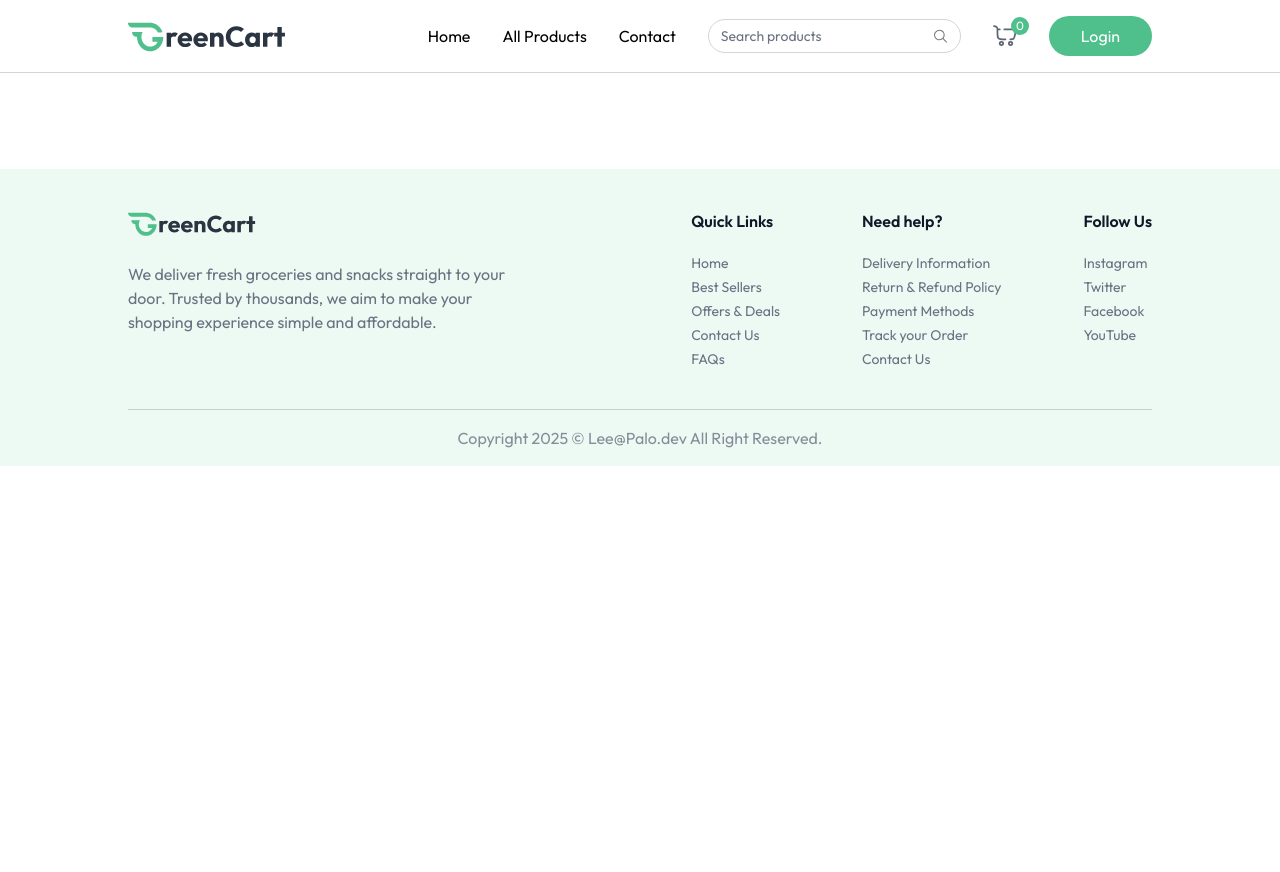
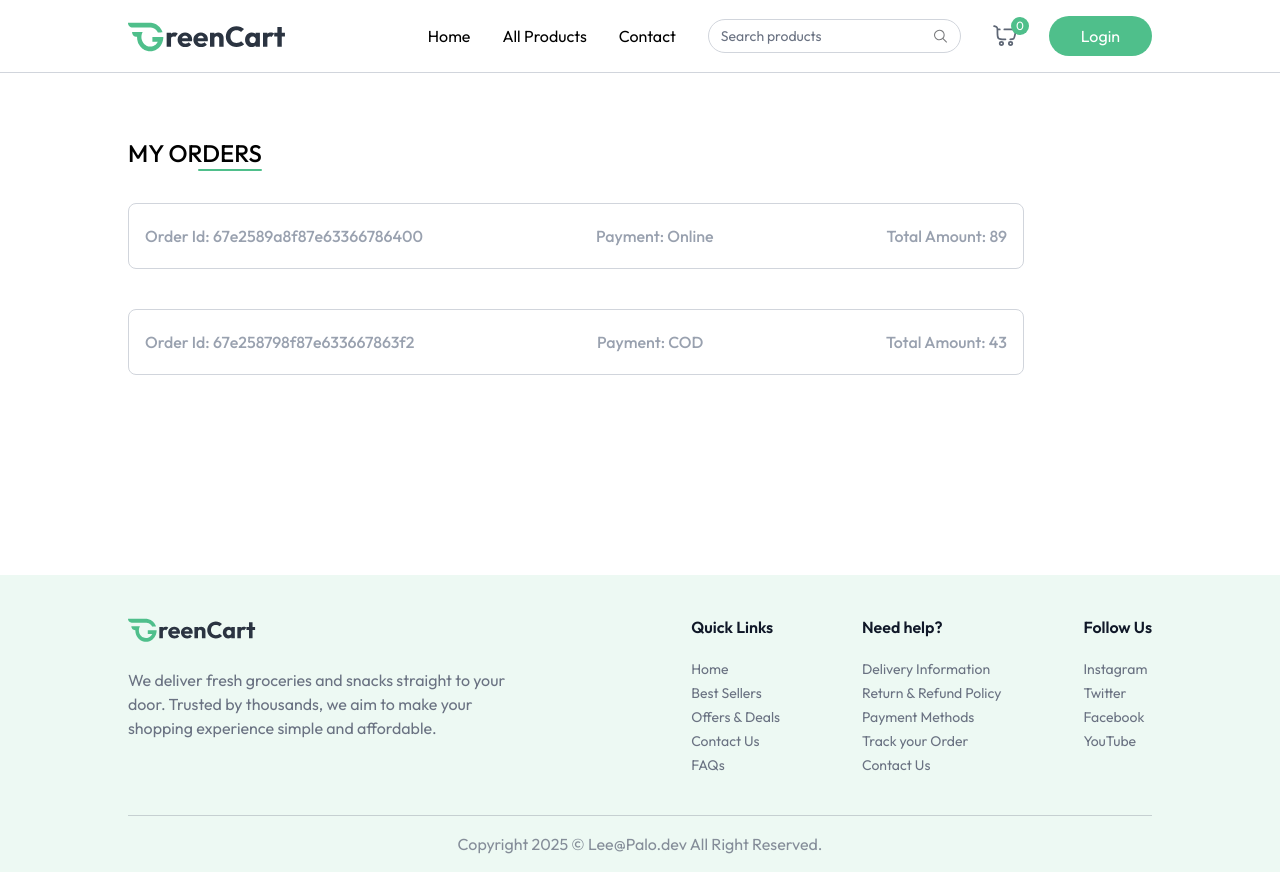
Before and after one commit to leemutai/GreenGro, a React (Vite) app in the folder client/: page /my-orders in a window 1280 px wide. Before the commit the page ends 800 px from the top, so only its background shows below. Built offline with nearby package versions, Linux system fonts and the light colour scheme.

Commit message:
Fixed: Display dummy orders correctly on MyOrders page - Replaced incorrect use of dummyAddress with dummyOrders - Updated MyOrders component to load and display sample order data

```diff
--- a/client/src/App.jsx
+++ b/client/src/App.jsx
@@ -11,6 +11,7 @@
 import ProductDetails from "./pages/ProductDetails";
 import Cart from "./pages/Cart";
 import AddAddress from "./pages/AddAddress";
+import MyOrders from "./pages/MyOrders";
 
 const App = () => {
   const isSellerPath = useLocation().pathname.includes("/seller");
@@ -33,6 +34,7 @@
           <Route path="/products/:category/:id" element={<ProductDetails />} />
           <Route path="/cart" element={<Cart />} />
           <Route path="/add-address" element={<AddAddress />} />
+          <Route path="/my-orders" element={<MyOrders />} />
         </Routes>
       </div>
       {!isSellerPath && <Footer />}
--- /dev/null
+++ b/client/src/pages/MyOrders.jsx
@@ -0,0 +1,42 @@
+import React, { useEffect, useState } from "react";
+import { useAppContext } from "../context/AppContext";
+import { dummyAddress, dummyOrders } from "../assets/assets";
+
+const MyOrders = () => {
+  const [myOrders, setMyOrders] = useState([]);
+  const { currency } = useAppContext();
+
+  const fetchMyOrders = async () => {
+    setMyOrders(dummyOrders);
+  };
+
+  useEffect(() => {
+    fetchMyOrders();
+  }, []);
+
+  return (
+    <div className="mt-16 pb-16">
+      <div className="flex flex-col items-end w-max mb-8">
+        <p className="text-2xl font-medium uppercase">My Orders</p>
+        <div className="w-16 h-0.5 bg-primary rounded-full"></div>
+      </div>
+      {myOrders.map((order, index) => (
+        <div
+          key={index}
+          className="border border-gray-300 rounded-lg mb-10 p-4 py-5 max-w-4xl"
+        >
+          <p className="flex justify-between md:items-center text-gray-400 md:font-medium max-md:flex-col">
+            <span>Order Id: {order._id}</span>
+            <span>Payment: {order.paymentType}</span>
+            <span>
+              Total Amount: {currency}
+              {order.amount}
+            </span>
+          </p>
+        </div>
+      ))}
+    </div>
+  );
+};
+
+export default MyOrders;
```
